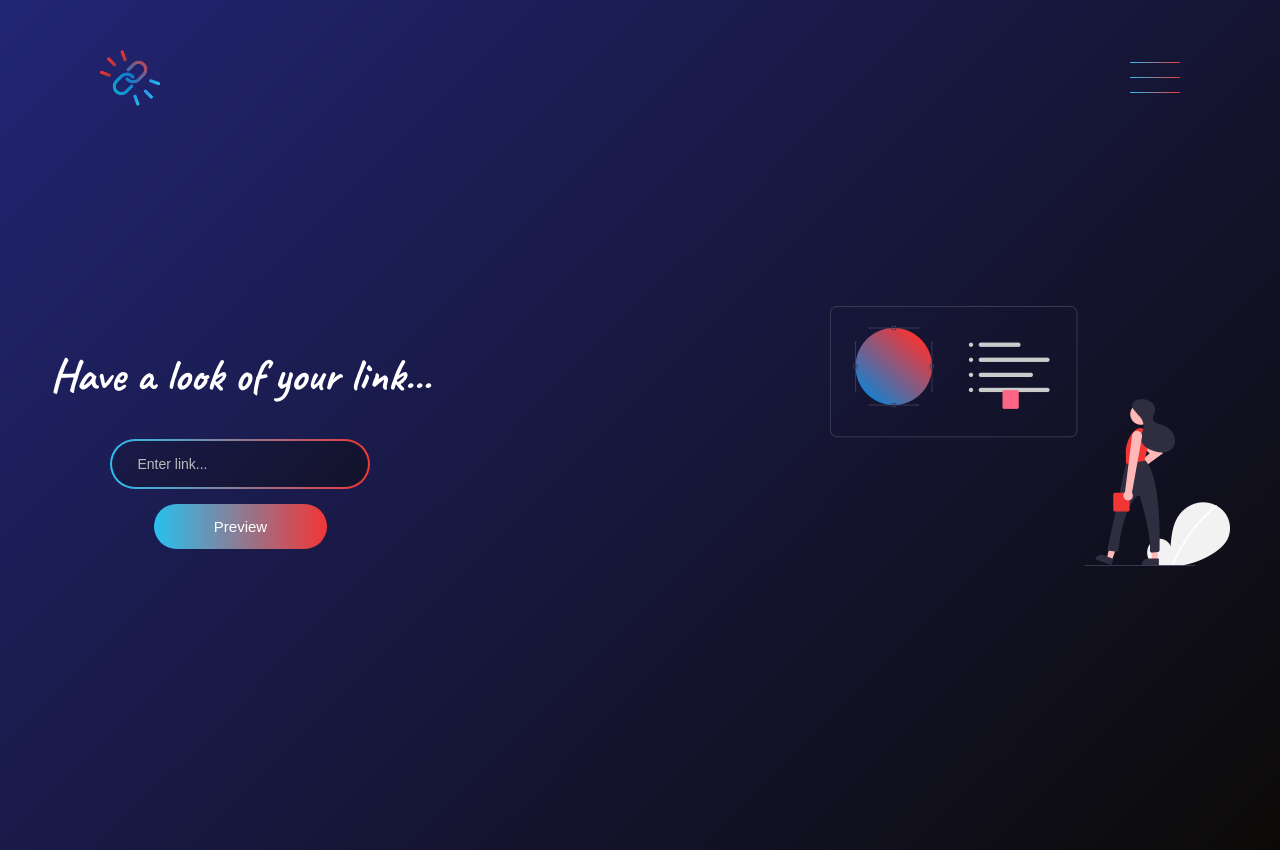
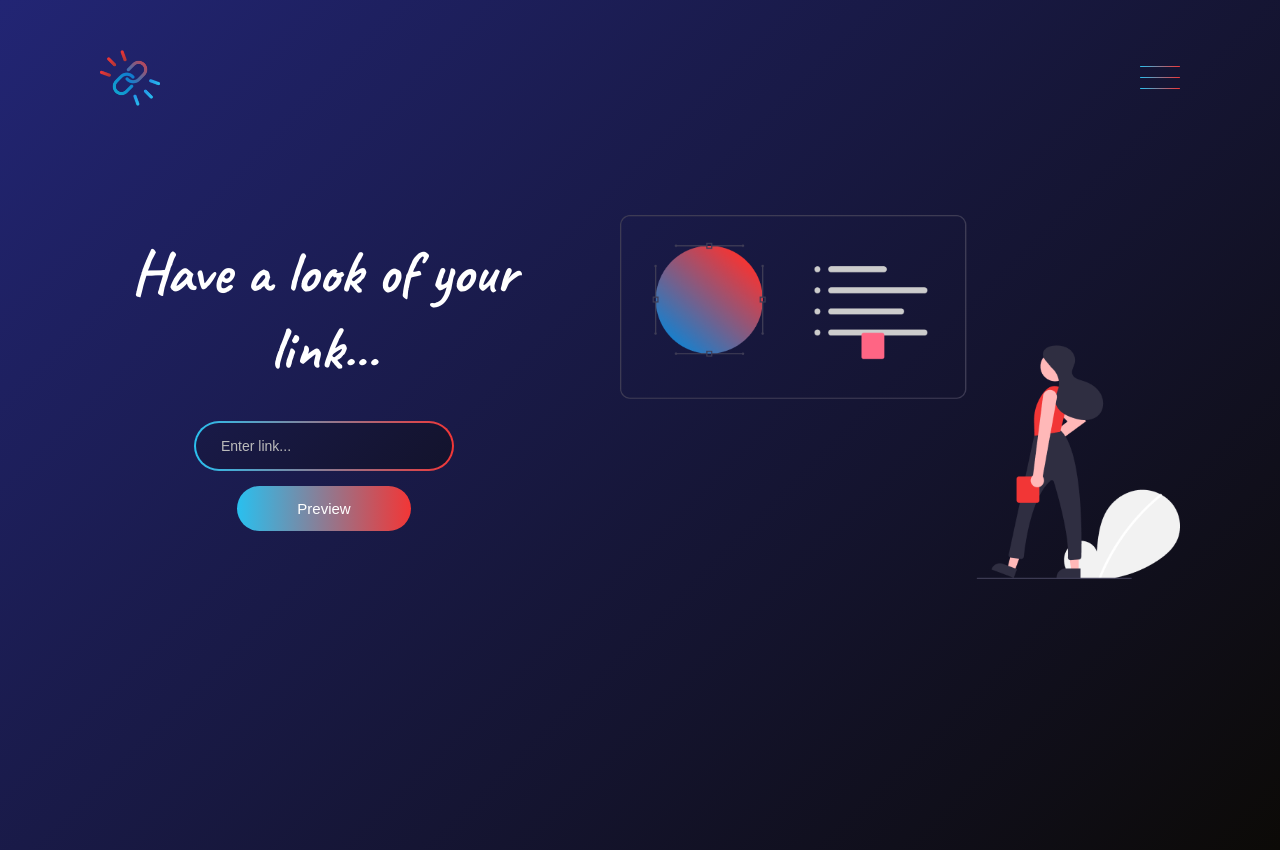
Before and after one commit to anilrkhairnar/link-previewer, a React (Create React App) app: page / in a window 1280 px wide. Built offline with nearby package versions, Linux system fonts and the light colour scheme; a web font is replaced by a local one.

Commit message:
design made fully responsive

```diff
--- a/src/App.css
+++ b/src/App.css
@@ -6,9 +6,13 @@
 }
 body {
   width: 100%;
-  height: 100vh;
   background: linear-gradient(-45deg, #0c0a07, #222574) no-repeat;
   color: #fff;
+}
+#root {
+  padding: 0 0 5rem;
+  width: 100%;
+  height: 100%;
 }
 nav {
   margin: 25px;
@@ -31,23 +35,26 @@ nav .menu span {
   border-radius: 2px;
 }
 .container {
-  margin: 60px 25px 0;
+  padding: 0 25px 0;
+  width: 100%;
+  height: 100%;
   display: flex;
   flex-direction: column;
-  justify-content: space-between;
   align-items: center;
 }
 .container .illustration {
-  width: 250px;
+  margin-top: 3.7rem;
+  width: 15.6rem;
 }
 .container .form {
-  margin: 20px 0 0;
+  margin-top: 1.6rem;
+  width: 16rem;
   display: flex;
   flex-direction: column;
   align-items: center;
 }
 .container .form h1 {
-  font-size: 40px;
+  font-size: 2.4rem;
   font-weight: 700;
   font-family: "Caveat", sans-serif;
   text-align: center;
@@ -138,6 +145,9 @@ nav .menu span {
 }
 
 @media only screen and (min-width: 768px) {
+  body {
+    height: 100vh;
+  }
   nav {
     margin: 50px;
   }
@@ -145,16 +155,34 @@ nav .menu span {
     width: 40px;
   }
   .container {
-    margin: 100px 50px;
+    height: auto;
     flex-direction: row-reverse;
     justify-content: space-between;
     align-items: center;
+  }
+  .container .illustration {
+    width: 20.6rem;
+  }
+  .container .form {
+    width: 23rem;
   }
   .container .form h1 {
     font-size: 45px;
   }
   .container .form input {
-    margin: 35px 0 15px;
+    margin: 25px 0 15px;
+  }
+  .card {
+    padding: 20px;
+  }
+  .card .card-top {
+    width: 20rem;
+  }
+  .card .card-content h3 {
+    font-size: 1.1rem;
+  }
+  .card .card-content p {
+    font-size: 1rem;
   }
 }
 @media only screen and (min-width: 1024px) {
@@ -165,22 +193,25 @@ nav .menu span {
     width: 60px;
   }
   nav .menu span {
-    margin: 7px 0;
-    width: 50px;
+    margin: 5px 0;
+    width: 40px;
   }
   .container {
-    margin: 200px 50px;
+    padding: 0 100px;
     flex-direction: row-reverse;
     justify-content: space-between;
     align-items: center;
   }
+  .container .form {
+    width: 28rem;
+  }
   .container .form h1 {
-    font-size: 45px;
+    font-size: 60px;
   }
   .container .form input {
     margin: 35px 0 15px;
   }
   .container .illustration {
-    width: 400px;
+    width: 35rem;
   }
 }
--- a/src/App.js
+++ b/src/App.js
@@ -12,6 +12,7 @@ const App = () => {
   const [img, setImg] = useState("");
   const [title, setTitle] = useState("");
   const [desc, setDesc] = useState("");
+  const [link, setLink] = useState("");
 
   // API key here
   const key = "bbc8ff2f91mshff933d9b5af0c6ap10faeejsn4278437b2a98";
@@ -36,19 +37,22 @@ const App = () => {
         setImg(result.cover);
         setTitle(result.title);
         setDesc(result.description);
-        console.log("working", img, title, desc);
+        console.log("working", result);
       })
       .catch(function (error) {
         console.error(error);
       });
+    setLink(input);
     setInput("");
+  };
+  const openLink = () => {
+    window.open(link, "_blank");
   };
   VanillaTilt.init(document.querySelector(".card"), {
     max: 25,
     speed: 400,
     glare: true,
     "max-glare": 0.5,
-    axis: "x",
   });
 
   //It also supports NodeList
@@ -71,7 +75,7 @@ const App = () => {
       </nav>
       <div className="container">
         {img ? (
-          <div className="card">
+          <div className="card" onClick={openLink}>
             <div className="card-top">
               <img src={img} alt="link-image" />
             </div>
```
